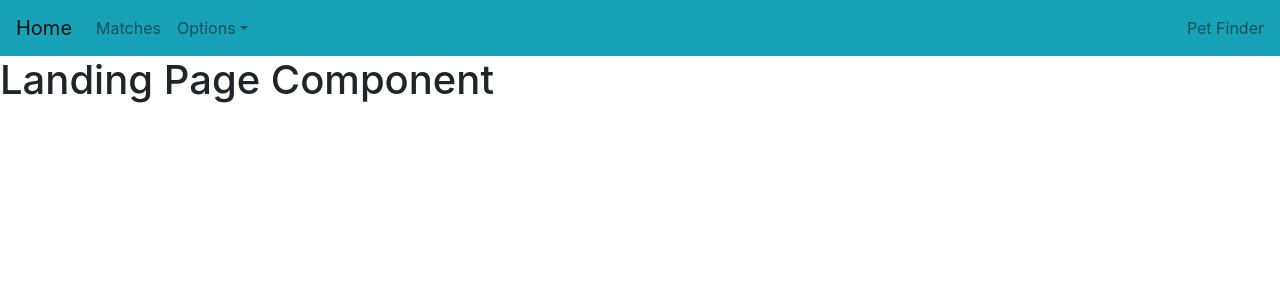
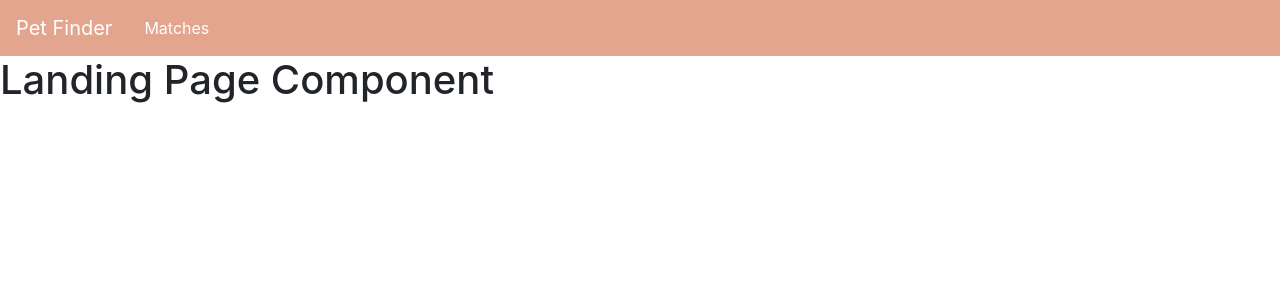
Before and after one commit to Codubee/PetFinderTTH2-3, a React (Create React App) app in the folder frontend/: page / in a window 1280 px wide. Shown: the top 300 px of the page. Built offline with nearby package versions, Linux system fonts and the light colour scheme.

Commit message:
Created the navbar with links to landing page and matches

```diff
--- a/frontend/src/App.css
+++ b/frontend/src/App.css
@@ -0,0 +1,11 @@
+.color-nav{
+    background-color: #E4A58F;
+}
+
+.color-text{
+    color: white;
+}
+
+.color-text:hover{
+    color: #97D49B;
+}
--- a/frontend/src/App.js
+++ b/frontend/src/App.js
@@ -12,5 +12,4 @@ function App() {
     );
   };
 
-
 export default App;
--- a/frontend/src/components/Navbar.js
+++ b/frontend/src/components/Navbar.js
@@ -1,58 +1,20 @@
-
-import React, { useState } from 'react';
 import {
-  Collapse,
   Navbar,
-  NavbarToggler,
   NavbarBrand,
   Nav,
-  NavItem,
   NavLink,
-  UncontrolledDropdown,
-  DropdownToggle,
-  DropdownMenu,
-  DropdownItem,
-  NavbarText
 } from 'reactstrap';
 
-const Example = (props) => {
-  const [isOpen, setIsOpen] = useState(false);
-
-  const toggle = () => setIsOpen(!isOpen);
-
+function navbar() {
   return (
     <div>
-      <Navbar color='info' light expand="md">
-        <NavbarBrand href="/">Home</NavbarBrand>
-        <NavbarToggler onClick={toggle} />
-        <Collapse isOpen={isOpen} navbar>
-          <Nav className="mr-auto" navbar>
-            <NavItem>
-              <NavLink href="/components/">Matches</NavLink>
-            </NavItem>
-            <UncontrolledDropdown nav inNavbar>
-              <DropdownToggle nav caret>
-                Options
-              </DropdownToggle>
-              <DropdownMenu right>
-                <DropdownItem>
-                  Option 1
-                </DropdownItem>
-                <DropdownItem>
-                  Option 2
-                </DropdownItem>
-                <DropdownItem divider />
-                <DropdownItem>
-                  Reset
-                </DropdownItem>
-              </DropdownMenu>
-            </UncontrolledDropdown>
-          </Nav>
-          <NavbarText>Pet Finder</NavbarText>
-        </Collapse>
+      <Navbar className="color-nav">
+        <Nav>
+        <NavbarBrand className ="color-text" href="./views/LandingPage.js">Pet Finder</NavbarBrand>
+        <NavLink className="color-text" href="/">Matches</NavLink>
+        </Nav>
       </Navbar>
     </div>
   );
 }
-
-export default Example;
+export default navbar;
```
